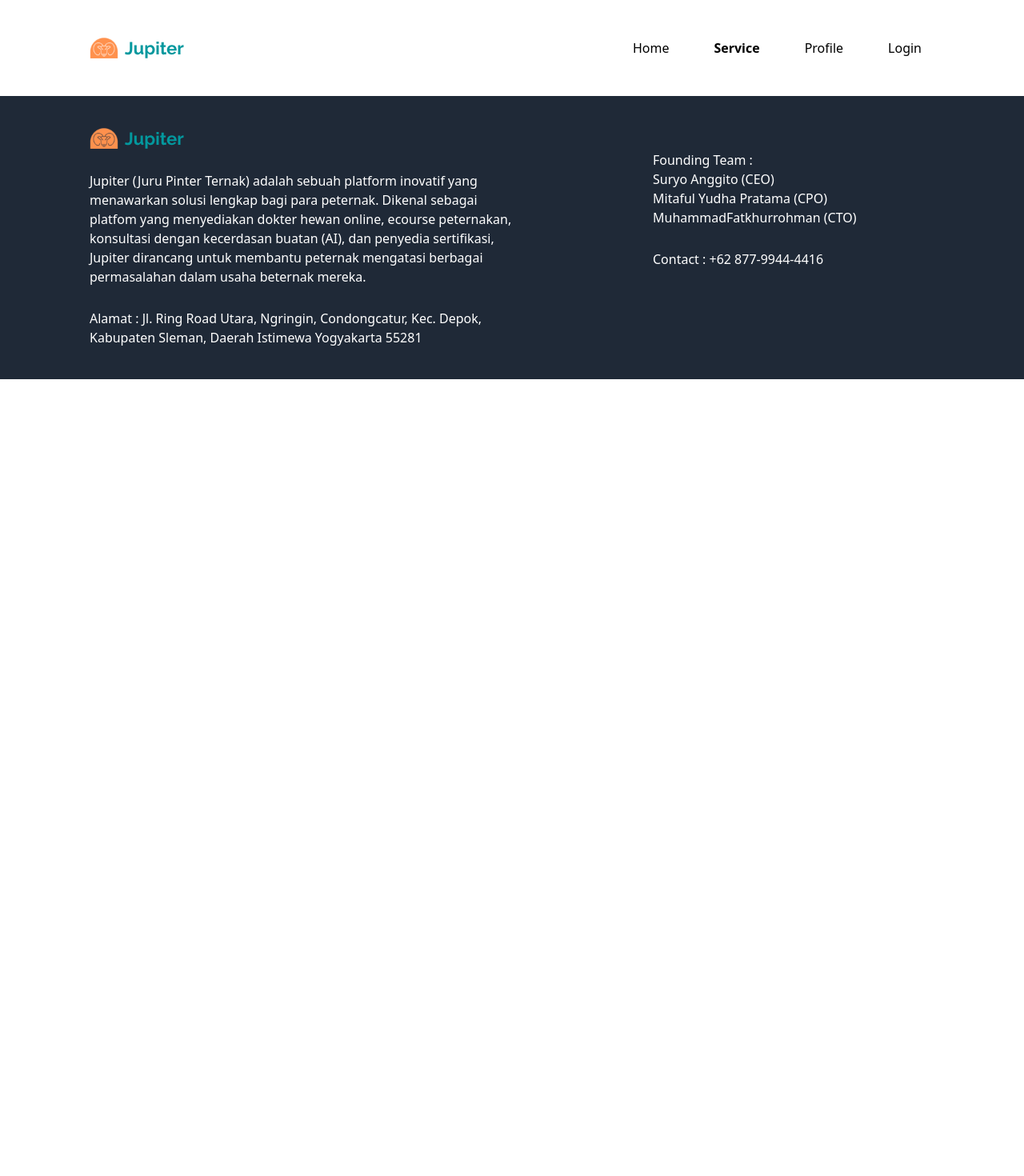
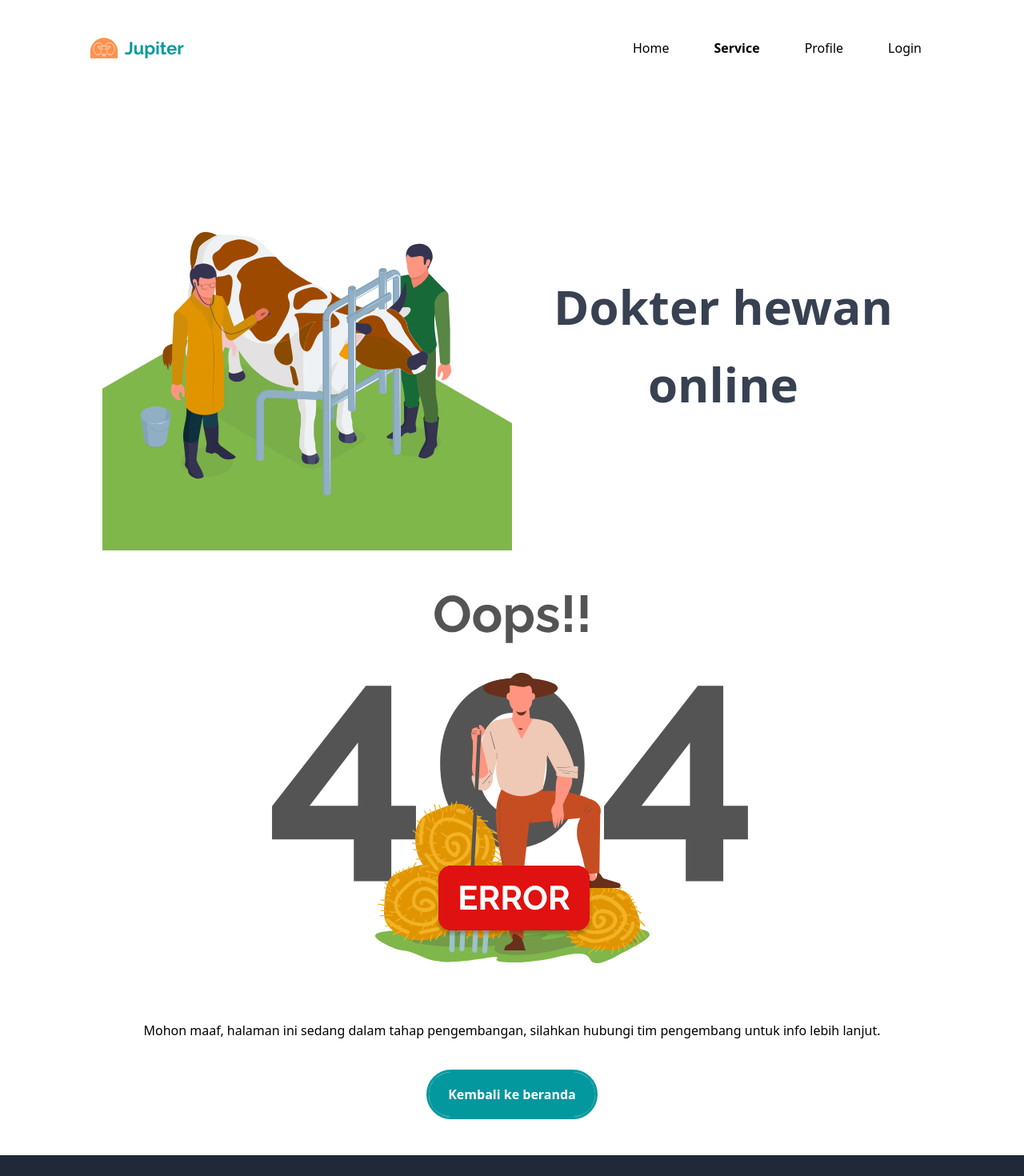
Before and after one commit to rohmnnn/jupiter, a Nuxt app: page /doctor in a window 1280 px wide. Shown: the top 1470 px of the page at 80% size. Before the commit the page ends 800 px from the top, so only its background shows below. Built offline with nearby package versions, Linux system fonts and the light colour scheme.

Commit message:
add doctor page

```diff
--- /dev/null
+++ b/pages/doctor.vue
@@ -0,0 +1,33 @@
+<template>
+  <!-- hero -->
+  <section class="py-12 mx-20">
+    <div class="w-full px-12 py-2 flex justify-between items-center space-x-4">
+        <img src="/hero-4.svg" class="w-1/2" alt="">
+      <h1
+        class="text-center font-semibold w-1/2 text-gray-700 text-6xl leading-relaxed px-8"
+      >
+        Dokter hewan online
+      </h1>
+    </div>
+
+    <!-- main hero -->
+    <div class="flex justify-center py-8">
+      <img src="/404.svg" alt="" srcset="" />
+    </div>
+
+    <div>
+      <p class="text-center px-8 py-10 text-light">
+        Mohon maaf, halaman ini sedang dalam tahap pengembangan, silahkan hubungi tim pengembang untuk info lebih lanjut.
+      </p>
+
+      <div class="flex justify-center space-x-6">
+        <a
+          href=""
+          class="bg-[#03989E] text-white font-semibold rounded-full px-6 py-4 outline outline-[#03989E]"
+        >
+          Kembali ke beranda
+        </a>
+      </div>
+    </div>
+  </section>
+</template>
```
Also changed, not shown: public/hero-4.svg (added).
